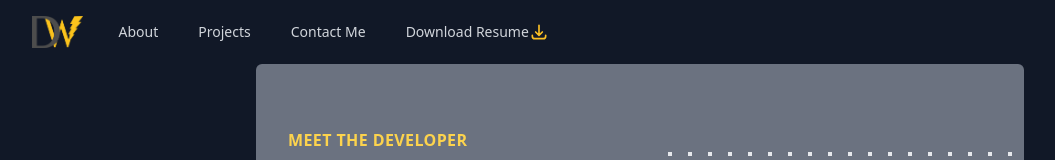
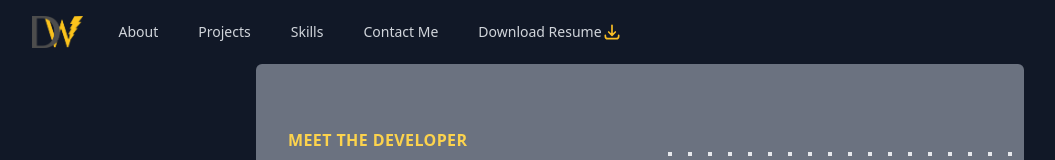
Before and after one commit to dkwatson522/personal-portfolio, a React (Create React App) app: page / in a window 1280 px wide. Shown: the top 160 px of the page, without its empty margins (0-1055 px from the left). Built offline with nearby package versions, Linux system fonts and the light colour scheme.

Commit message:
added mailto reference

```diff
--- a/src/Components/Contact.js
+++ b/src/Components/Contact.js
@@ -117,8 +117,11 @@ export default function Contact() {
                   <span className="sr-only">Email</span>
                 </dt>
                 <dd className="flex text-base text-gray-300">
-                  <MailIcon className="flex-shrink-0 w-6 h-6 text-yellow-300" aria-hidden="true" />
-                  <span className="ml-3">DKWATSON522@GMAIL.COM</span>
+                  <a className="flex" href="mailto:dkwatson522@gmail.com">
+                    <MailIcon className="flex-shrink-0 w-6 h-6 text-yellow-300" aria-hidden="true" />
+                    <span className="ml-3">DKWATSON522@GMAIL.COM</span>
+                  </a>
+
                 </dd>
               </dl>
               <ul className="mt-8 flex space-x-12">
--- a/src/Components/Navbar.js
+++ b/src/Components/Navbar.js
@@ -26,6 +26,8 @@ export default function Navbar() {
   const navigation = [
     { name: 'About', href: '#about', current: false },
     { name: 'Projects', href: '#projects', current: false },
+    //
+    { name: 'Skills', href: '#skills', current: false },
     { name: 'Contact Me', href: '#contact', current: false },
     { name: 'Download Resume', href: '#', current: false }
   ]
```
